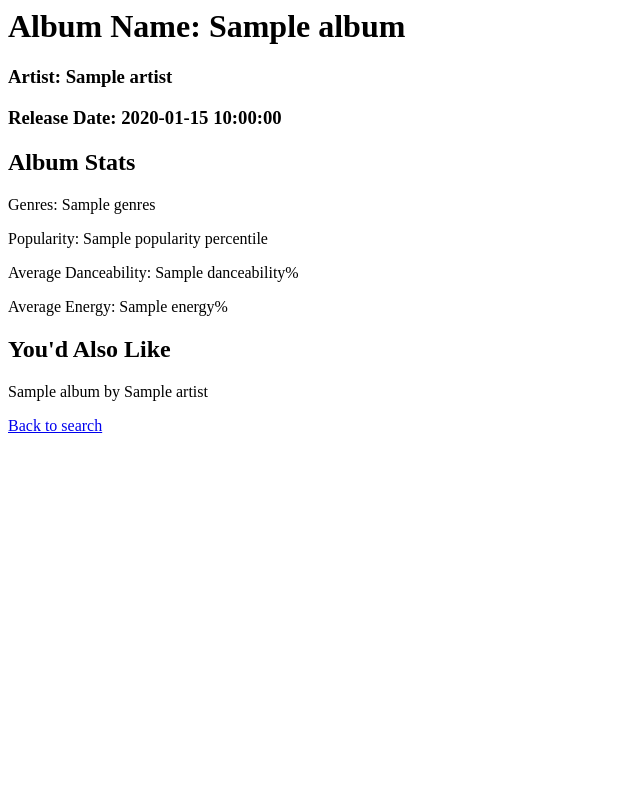
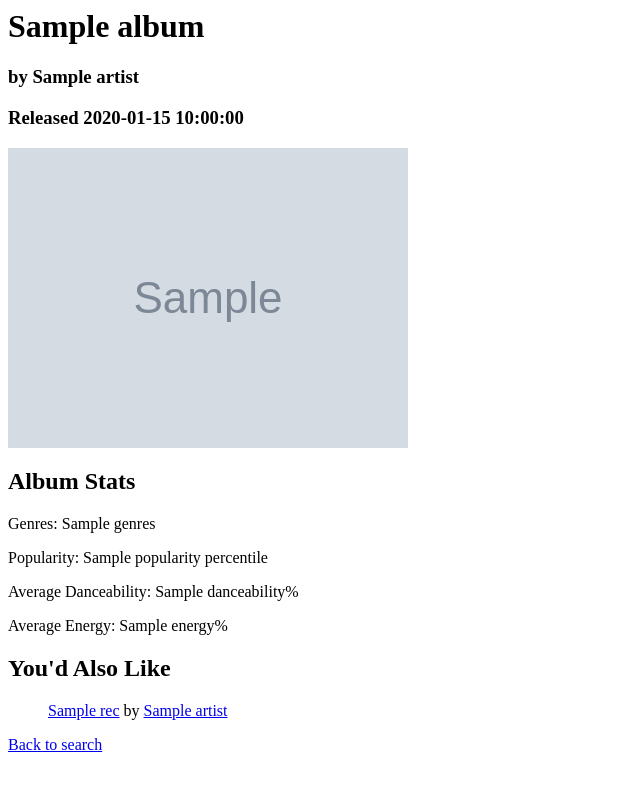
Before and after one commit to mmignola/Spotify-Project, a Flask app: template templates/results.html in a window 1280 px wide. Shown: the whole page, without its empty margins (0-640 px from the left). Run offline with Flask 2, Linux system fonts and the light colour scheme; the template is opened without the code that fills it: most values are stand-ins (such as "Sample title", 1, 10 or a date in 2020); grey boxes marked "Sample" are stand-in pictures.

Commit message:
added all functionality, just need css

```diff
--- a/server.py
+++ b/server.py
@@ -1,4 +1,4 @@
-from flask import Flask, render_template, request, flash, session, redirect
+from flask import Flask, render_template, request
 from dotenv import load_dotenv
 from jinja2 import StrictUndefined
 import os
@@ -33,12 +33,14 @@ def search_results():
     album = search_for_album(token, search_term)
     artist_id = album["artists"][0]["id"]
     album_id = album["id"]
-    genres = get_artist_from_id(token, artist_id)["genres"]
+    genres = format_genres(get_artist_from_id(token, artist_id)["genres"])
     popularity = get_album_from_id(token, album_id)["popularity"]
     album_tracks = get_album_tracks_from_id(token, album_id)
     danceability = avg_danceability(album_tracks)
     energy = avg_energy(album_tracks)
     recommendations = get_recommendations(token, artist_id, genres)["tracks"]
+    release_date = format_date(album["release_date"])
+    cover_art = album["images"][1]["url"]
 
     return render_template("results.html",
                            album = album,
@@ -46,7 +48,9 @@ def search_results():
                            popularity = popularity,
                            danceability = danceability,
                            energy = energy,
-                           recommendations = recommendations)
+                           recommendations = recommendations,
+                           release_date = release_date,
+                           cover_art = cover_art)
 
 
 # -------------------------------------------------- FUNCTIONS --------------------------------------------------
@@ -134,6 +138,7 @@ def get_recommendations(token, artist_id, genres):
 
 
 def avg_energy(tracks):
+    """Calculates avg score across all tracks."""
     vals = []
 
     for track in tracks:
@@ -146,6 +151,7 @@ def avg_energy(tracks):
 
 
 def avg_danceability(tracks):
+    """Calculates avg score across all tracks."""
     vals = []
 
     for track in tracks:
@@ -155,6 +161,29 @@ def avg_danceability(tracks):
     avg = sum(vals) / len(vals)
 
     return round(avg * 100)
+
+
+def format_date(date):
+    """Reformats date pulled from data."""
+    split_date = date.split("-")
+    new = []
+    for item in split_date:
+        new.append(item.lstrip("0"))
+    year = new.pop(0)
+    new.append(year)
+    reordered_date = "/".join(new)
+
+    return reordered_date
+
+
+def format_genres(genres):
+    """Reformats genres from list into tidy string."""
+    new = []
+    for genre in genres:
+        new.append(genre.capitalize())
+    final_string = ", ".join(new)
+
+    return final_string
 
 
 # -------------------------------------------------- TESTING/PRINTING --------------------------------------------------
@@ -168,16 +197,12 @@ def avg_danceability(tracks):
 # album_popularity = get_album_from_id(get_token(), album_id)["popularity"]
 # album_genres = get_album_from_id(get_token(), album_id)["genres"] #albums always come up with an empty genre list ig?
 # album_tracks = get_album_tracks_from_id(get_token(), album_id)
+# cover = album["images"][1]["url"]
 
-
-# recommendations = get_recommendations(get_token(), artist_id, artist_genres)["tracks"]
-
-# print(recommendations[0])
-
-# for track in recommendations:
-#     print(track["album"]["name"],"by", track["album"]["artists"][0]["name"])
-
-
+# recommendation = get_recommendations(get_token(), artist_id, artist_genres)["tracks"][0]
+# artist_page = recommendation["artists"][0]["external_urls"]["spotify"]
+# track_page = recommendation["external_urls"]["spotify"]
+# track_name = recommendation["name"]
 
 if __name__ == "__main__":
     app.run(host="0.0.0.0", debug=True)
--- a/templates/homepage.html
+++ b/templates/homepage.html
@@ -1,4 +1,5 @@
-<h2>Search for an album</h2>
+<h1>Welcome!</h1>
+<h2>Search for an album to discover some of its hidden Spotify stats and get recommendations!</h2>
     <form action="/results" method="POST">
         <p>
             Album Name <input type="text" name="search_term">
--- a/templates/results.html
+++ b/templates/results.html
@@ -1,7 +1,8 @@
-<h1>Album Name: {{ album["name"] }}</h1>
-<h3>Artist: {{ album["artists"][0]["name"] }}</h3>
-<h3>Release Date: {{ album["release_date"] }}</h3>
+<h1>{{ album["name"] }}</h1>
+<h3>by {{ album["artists"][0]["name"] }}</h3>
+<h3>Released {{ release_date }}</h3>
 
+<img src={{cover_art}}>
 
 <h2>Album Stats</h2>
 <p>Genres: {{ genres }}</p>
@@ -12,7 +13,9 @@
 
 <h2>You'd Also Like</h2>
 {% for rec in recommendations %}
-    <p>{{ rec["album"]["name"] }} by {{ rec["album"]["artists"][0]["name"] }}</p>
+    {% set trackLink = rec["external_urls"]["spotify"] %}
+    {% set artistLink = rec["artists"][0]["external_urls"]["spotify"] %}
+    <ul><a href="{{ trackLink }}">{{ rec["name"] }}</a> by <a href="{{ artistLink }}">{{ rec["album"]["artists"][0]["name"] }}</a></ul>
 {% endfor %}
 
 
```
